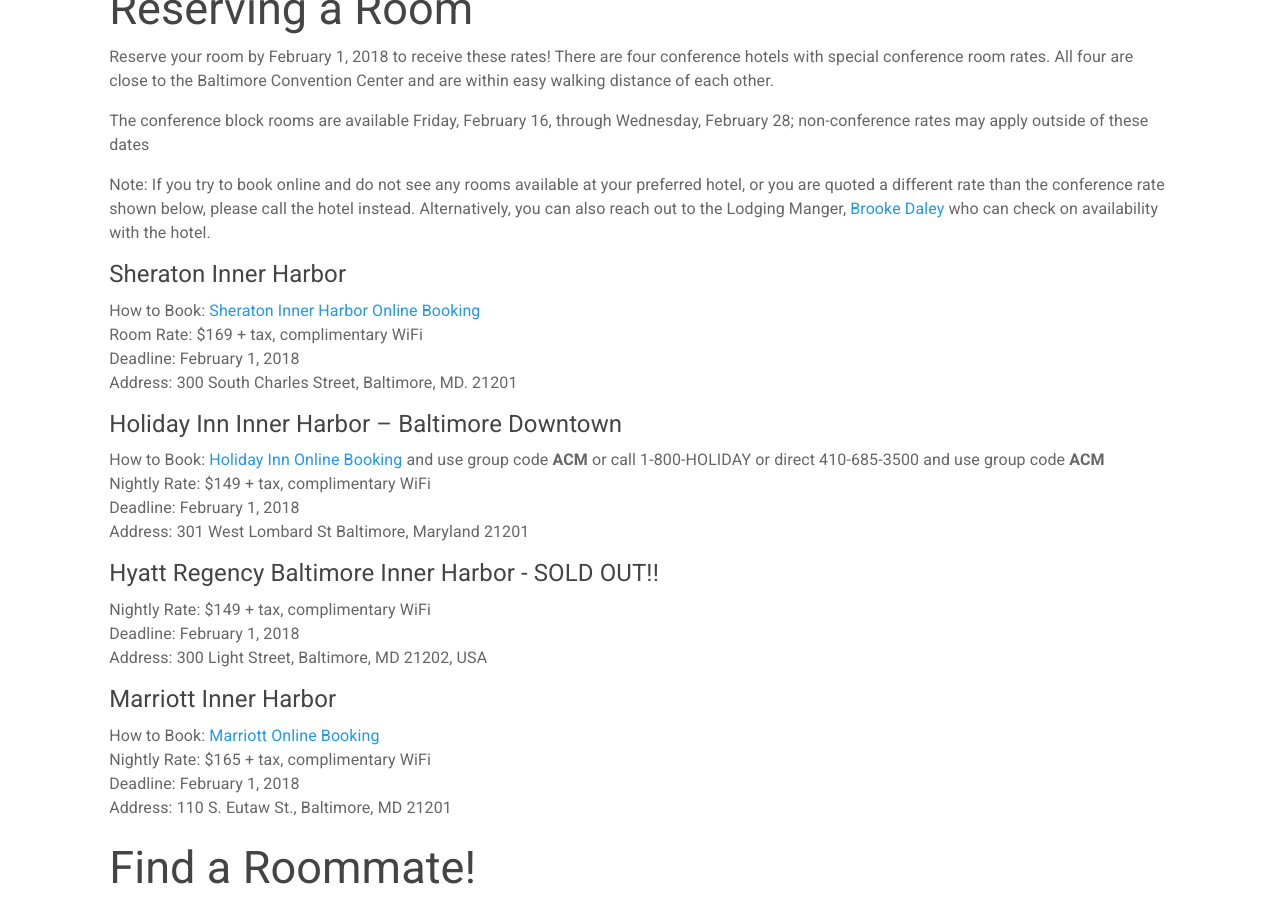
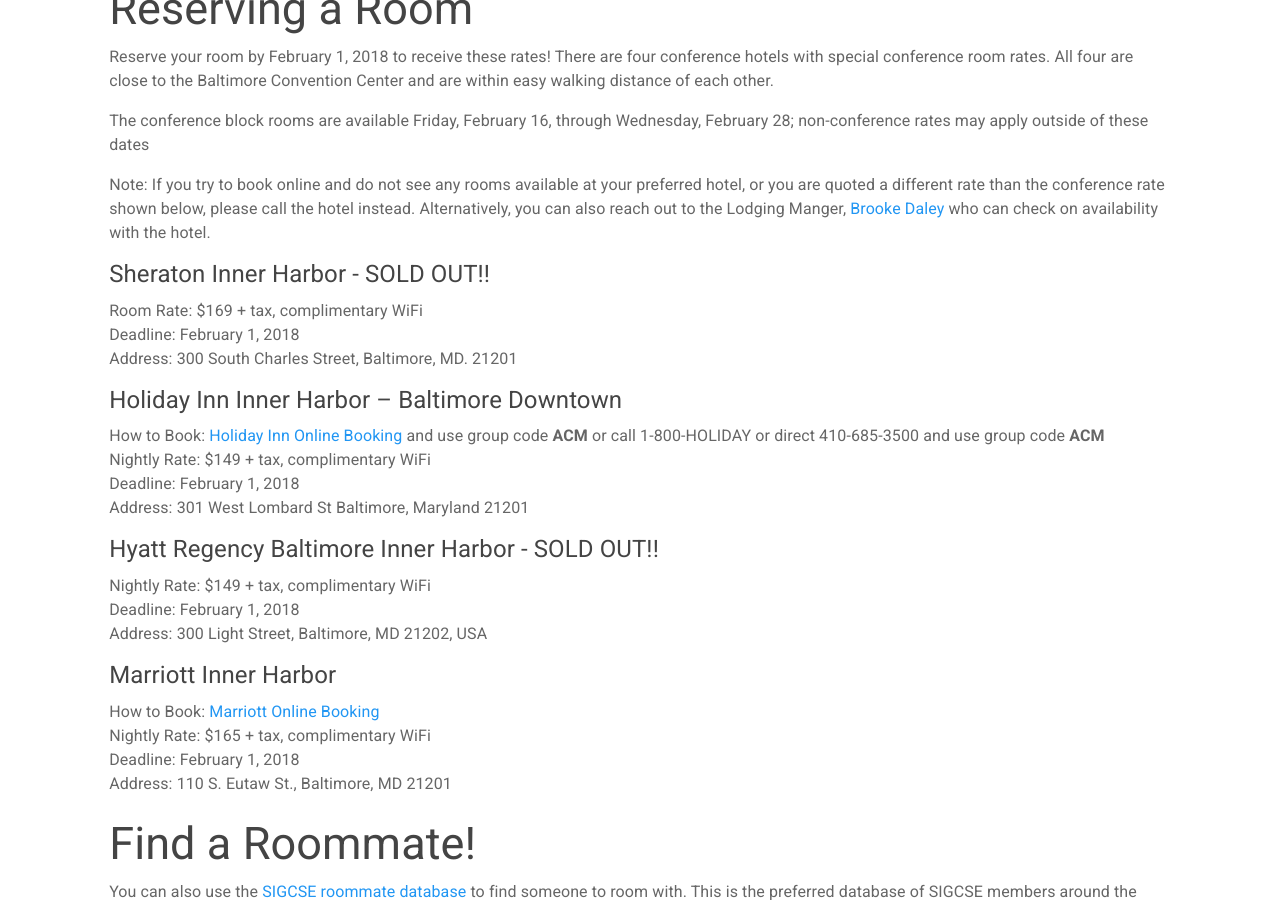
Before and after one commit to sigcsets/sigcse2018, a Jekyll site: the page built from attendees/index.md, in a window 1280 px wide and 900 px high, scrolled down 2157 px. Built offline with Jekyll 4.4.1, drawn with Linux system fonts in a browser that asks for light colours.

Commit message:
update sheraton

```diff
--- a/attendees/index.md
+++ b/attendees/index.md
@@ -170,8 +170,8 @@
 Note: If you try to book online and do not see any rooms available at your preferred hotel, or you are quoted a different rate than the conference rate shown below, please call the hotel instead. Alternatively, you can also reach out to the Lodging Manger, [Brooke Daley](mailto:bdaley@executivevents.com) who can check on availability with the hotel.
 
 
-#### Sheraton Inner Harbor
-How to Book: [Sheraton Inner Harbor Online Booking](https://www.starwoodmeeting.com/events/start.action?id=1708268943&key=14D6CE04)<br>
+#### Sheraton Inner Harbor - SOLD OUT!!
+<!--How to Book: [Sheraton Inner Harbor Online Booking](https://www.starwoodmeeting.com/events/start.action?id=1708268943&key=14D6CE04)<br>-->
 Room Rate: $169 + tax, complimentary WiFi<br>
 Deadline: February 1, 2018<br>
 Address: 300 South Charles Street, Baltimore, MD. 21201
```
